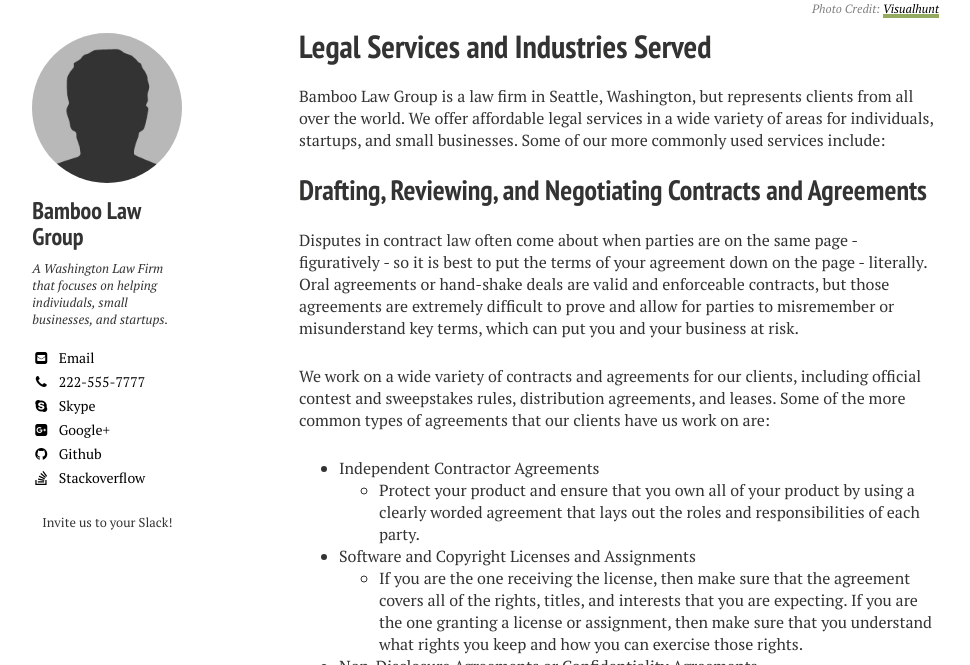
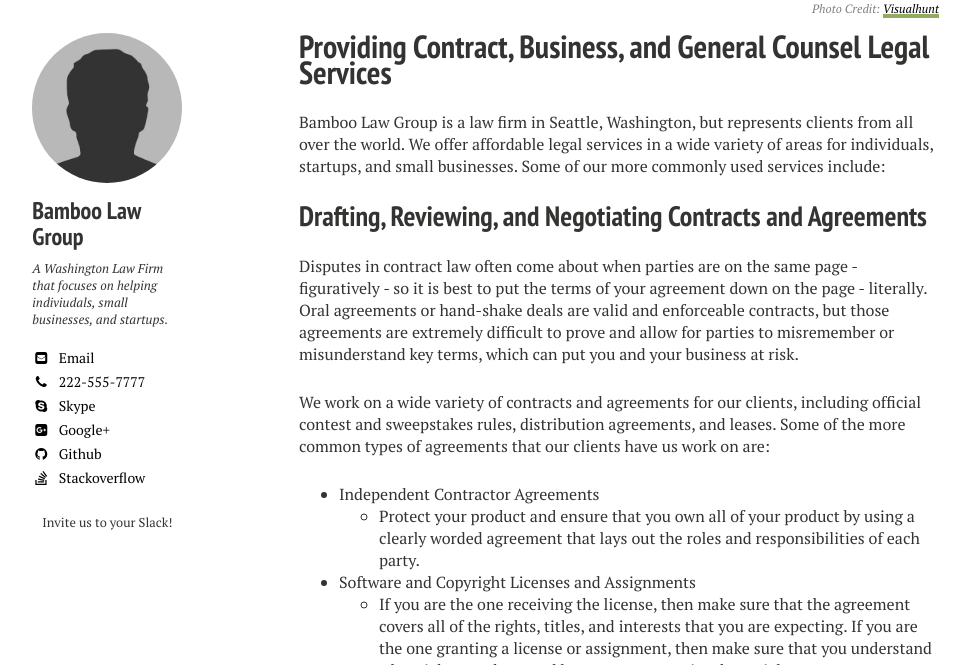
Before and after one commit to nerdyfergy/blg-site-mm3, a Jekyll site: the page built from services/index.md, in a window 1280 px wide and 900 px high, scrolled down 327 px, cut to the strip 235-900 px from the top of the window. Shown: the whole strip, without its empty margins (21-991 px from the left). Built offline with Jekyll 4.4.1, drawn with Linux system fonts in a browser that asks for light colours.

Commit message:
Update index.md

```diff
--- a/services/index.md
+++ b/services/index.md
@@ -1,7 +1,7 @@
 ---
 layout: page
-title: Legal Services and Industries Served
-tags: [washingtong lawyer, washington attorney, seattle attorney, seattle videogame attorney]
+title: Providing Contract, Business, and General Counsel Legal Services
+tags: [washington lawyer, washington attorney, seattle attorney, seattle videogame attorney, seattle contract attorney]
 modified:
 comments: false
 image:
```
